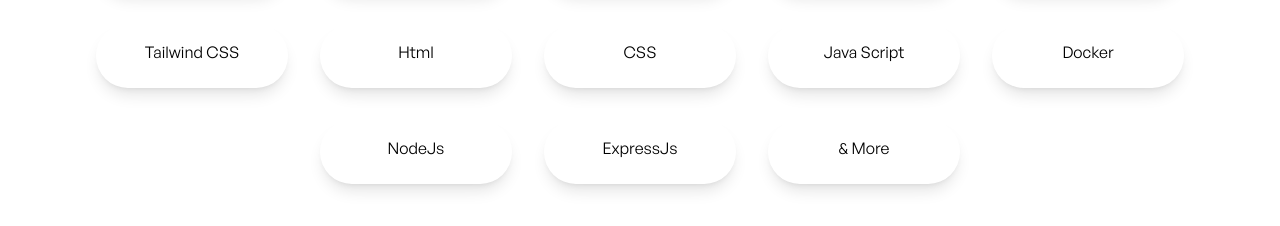
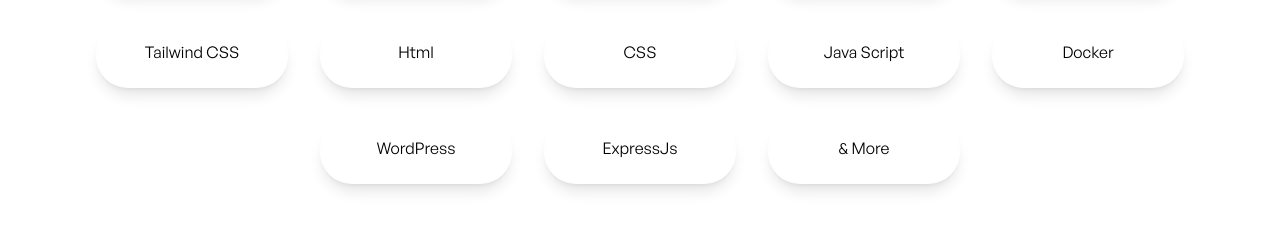
Before and after one commit to HoussamDolmi/test-ny, a React (Create React App) app: page /about in a window 1280 px wide. Shown: the part 920-1146 px from the top of the page. Built offline with nearby package versions, Linux system fonts and the light colour scheme.

Commit message:
last commit

```diff
--- a/src/components/about/programs.jsx
+++ b/src/components/about/programs.jsx
@@ -11,7 +11,7 @@
     { title: 'CSS' },
     { title: 'Java Script' },
     { title: 'Docker' },
-    { title: 'NodeJs' },
+    { title: 'WordPress' },
     { title: 'ExpressJs' },
     { title: '& More' },
     // Add more programs and softwares as needed
```
